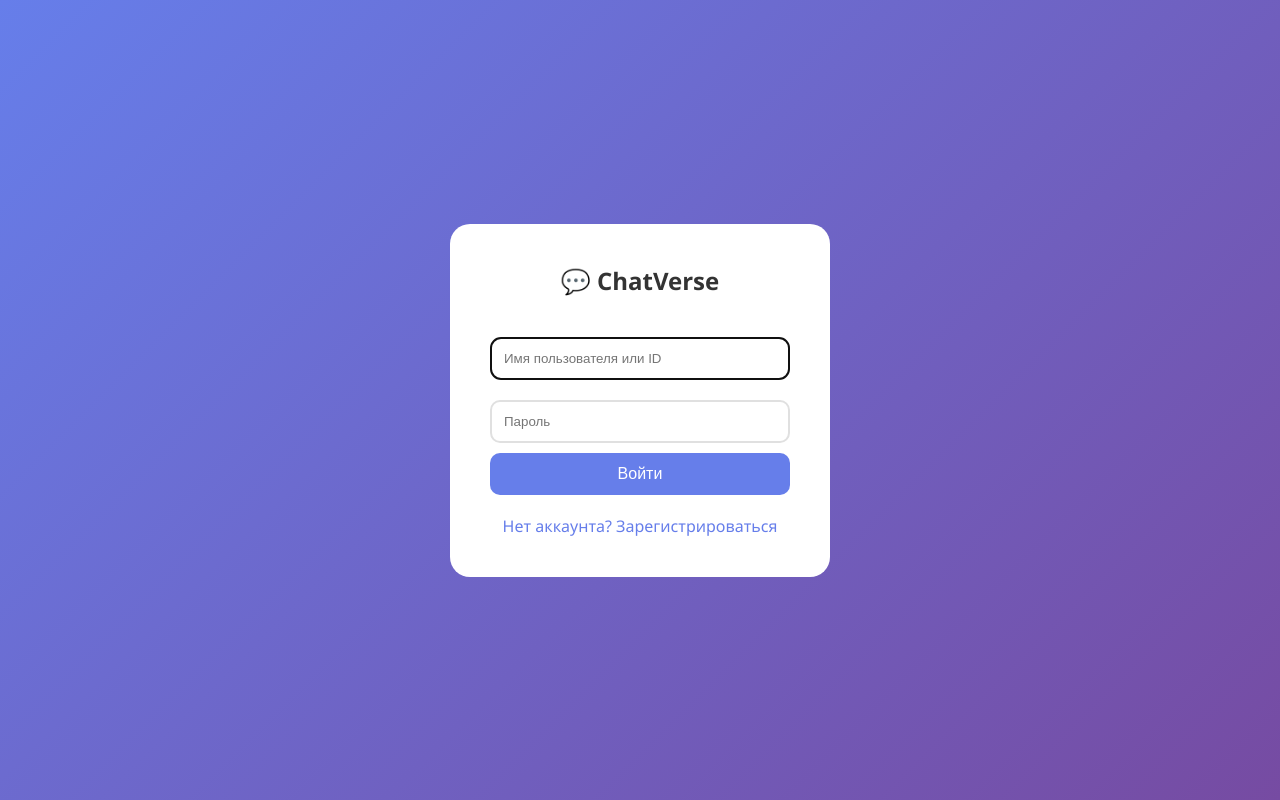
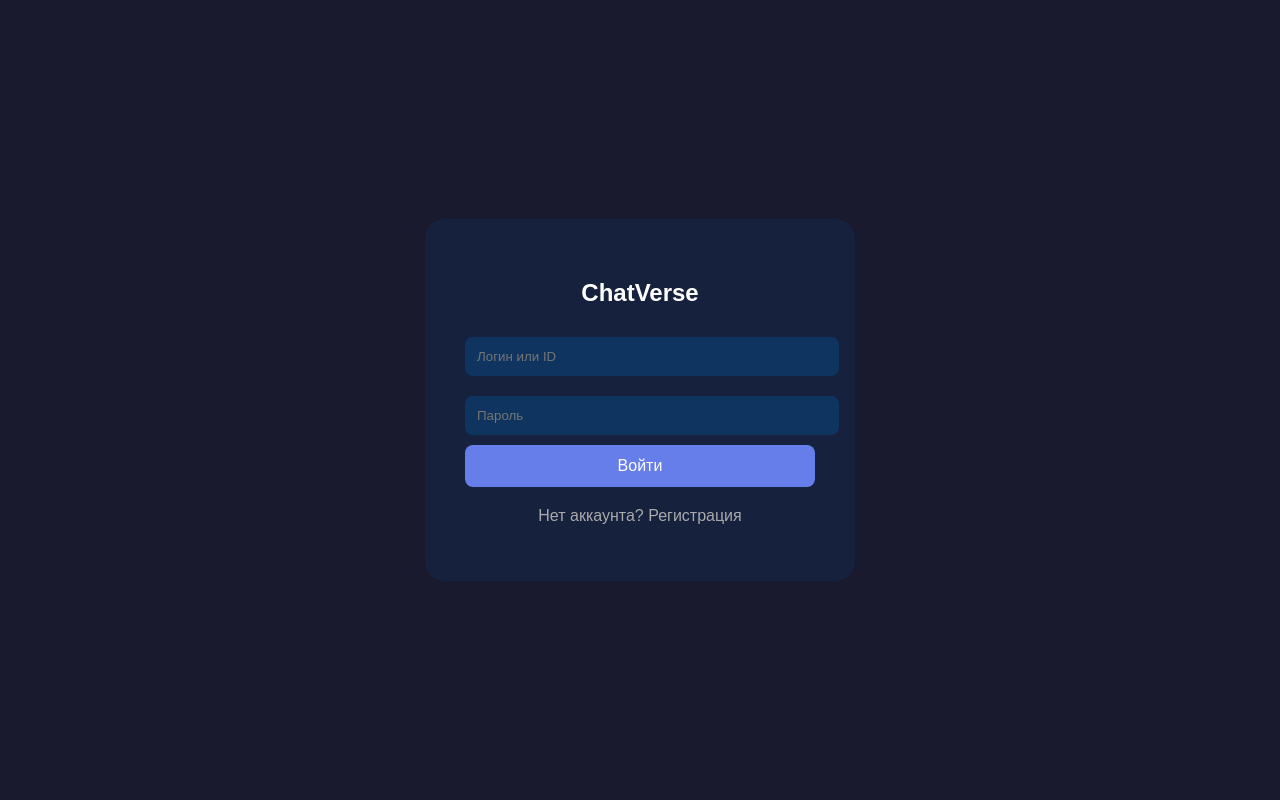
Before and after one commit to Userffft/chats-2.0, a Flask app: page /login in a window 1280 px wide. Run offline with Flask 3, Linux system fonts and the light colour scheme.

Commit message:
Update login.html

```diff
--- a/templates/login.html
+++ b/templates/login.html
@@ -2,29 +2,64 @@
 <html>
 <head>
     <meta charset="UTF-8">
-    <title>ChatVerse - Вход</title>
+    <title>Вход - ChatVerse</title>
     <style>
-        *{margin:0;padding:0;box-sizing:border-box}
-        body{font-family:'Segoe UI',Arial,sans-serif;background:linear-gradient(135deg,#667eea 0%,#764ba2 100%);min-height:100vh;display:flex;justify-content:center;align-items:center}
-        .container{background:white;padding:40px;border-radius:20px;width:380px;text-align:center}
-        h2{color:#333;margin-bottom:30px}
-        input{width:100%;padding:12px;margin:10px 0;border:2px solid #e0e0e0;border-radius:10px}
-        button{width:100%;padding:12px;background:#667eea;color:white;border:none;border-radius:10px;cursor:pointer;font-size:16px}
-        .error{color:red;margin-bottom:15px}
-        .footer{margin-top:20px}
-        .footer a{color:#667eea;text-decoration:none}
+        body {
+            font-family: Arial, sans-serif;
+            background: #1a1a2e;
+            display: flex;
+            justify-content: center;
+            align-items: center;
+            height: 100vh;
+            margin: 0;
+        }
+        .container {
+            background: #16213e;
+            padding: 40px;
+            border-radius: 20px;
+            width: 350px;
+            color: white;
+            text-align: center;
+        }
+        input {
+            width: 100%;
+            padding: 12px;
+            margin: 10px 0;
+            border: none;
+            border-radius: 8px;
+            background: #0f3460;
+            color: white;
+        }
+        button {
+            width: 100%;
+            padding: 12px;
+            background: #667eea;
+            border: none;
+            border-radius: 8px;
+            color: white;
+            font-size: 16px;
+            cursor: pointer;
+        }
+        .error {
+            color: #ef4444;
+            margin-bottom: 15px;
+        }
+        a {
+            color: #aaa;
+            text-decoration: none;
+        }
     </style>
 </head>
 <body>
     <div class="container">
-    <h2>💬 ChatVerse</h2>
+        <h2>ChatVerse</h2>
         {% if error %}<div class="error">{{ error }}</div>{% endif %}
         <form method="post">
-        <input type="text" name="username" placeholder="Имя пользователя или ID" required autofocus>
+            <input type="text" name="username" placeholder="Логин или ID" required>
             <input type="password" name="password" placeholder="Пароль" required>
             <button type="submit">Войти</button>
         </form>
-    <div class="footer"><a href="/register">Нет аккаунта? Зарегистрироваться</a></div>
+        <p style="margin-top: 20px;"><a href="/register">Нет аккаунта? Регистрация</a></p>
     </div>
 </body>
 </html>
```
Lines whose indentation alone changed are shown as unchanged.
